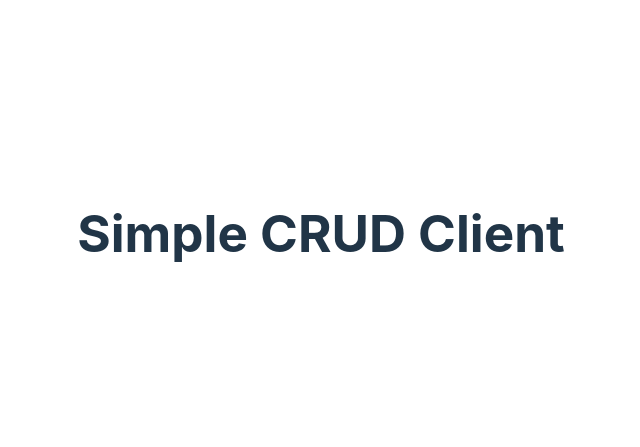
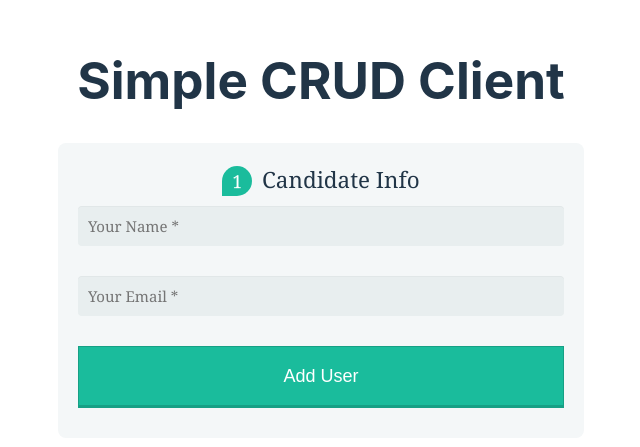
Before and after one commit to Abdullah149081/simple-crud-client, a React (Vite) app: page / in a window 1280 px wide. Shown: the part 167-614 px from the top of the page, without its empty margins (319-959 px from the left). Built offline with nearby package versions, Linux system fonts and the light colour scheme.

Commit message:
database post

```diff
--- a/index.html
+++ b/index.html
@@ -4,7 +4,7 @@
     <meta charset="UTF-8" />
     <link rel="icon" type="image/svg+xml" href="/vite.svg" />
     <meta name="viewport" content="width=device-width, initial-scale=1.0" />
-    <title>Vite + React</title>
+    <title>Simple Crud</title>
   </head>
   <body>
     <div id="root"></div>
--- a/src/App.jsx
+++ b/src/App.jsx
@@ -1,7 +1,41 @@
 import "./App.css";
 
 function App() {
-  return <h1>Simple CRUD Client</h1>;
+  const handlerSubmit = (e) => {
+    e.preventDefault();
+    const form = e.target;
+    const name = form.name.value;
+    const email = form.email.value;
+    const user = { name, email };
+
+    fetch("http://localhost:5000/users", {
+      method: "POST",
+      headers: {
+        "Content-Type": "application/json",
+      },
+      body: JSON.stringify(user),
+    })
+      .then((res) => res.json())
+      .then((data) => console.log(data));
+    form.reset();
+  };
+
+  return (
+    <div>
+      <h1>Simple CRUD Client</h1>
+      <div className="form-style-5">
+        <form onSubmit={handlerSubmit}>
+          <legend>
+            <span className="number">1</span> Candidate Info
+          </legend>
+          <input type="text" name="name" placeholder="Your Name *" />
+          <input type="email" name="email" placeholder="Your Email *" />
+
+          <input type="submit" value="Add User" />
+        </form>
+      </div>
+    </div>
+  );
 }
 
 export default App;
--- a/src/index.css
+++ b/src/index.css
@@ -63,3 +63,81 @@ button:focus-visible {
     background-color: #f9f9f9;
   }
 }
+.form-style-5 {
+  max-width: 500px;
+  padding: 10px 20px;
+  background: #f4f7f8;
+  margin: 10px auto;
+  padding: 20px;
+  background: #f4f7f8;
+  border-radius: 8px;
+  font-family: Georgia, "Times New Roman", Times, serif;
+}
+
+.form-style-5 legend {
+  font-size: 1.4em;
+  margin-bottom: 10px;
+}
+
+.form-style-5 input[type="text"],
+.form-style-5 input[type="email"],
+.form-style-5 select {
+  font-family: Georgia, "Times New Roman", Times, serif;
+  background: rgba(255, 255, 255, 0.1);
+  border: none;
+  border-radius: 4px;
+  font-size: 15px;
+  margin: 0;
+  outline: 0;
+  padding: 10px;
+  width: 100%;
+  box-sizing: border-box;
+  -webkit-box-sizing: border-box;
+  -moz-box-sizing: border-box;
+  background-color: #e8eeef;
+  color: #8a97a0;
+  -webkit-box-shadow: 0 1px 0 rgba(0, 0, 0, 0.03) inset;
+  box-shadow: 0 1px 0 rgba(0, 0, 0, 0.03) inset;
+  margin-bottom: 30px;
+}
+.form-style-5 input[type="text"]:focus,
+.form-style-5 input[type="email"]:focus,
+.form-style-5 select:focus {
+  background: #d2d9dd;
+}
+
+.form-style-5 .number {
+  background: #1abc9c;
+  color: #fff;
+  height: 30px;
+  width: 30px;
+  display: inline-block;
+  font-size: 0.8em;
+  margin-right: 4px;
+  line-height: 30px;
+  text-align: center;
+  text-shadow: 0 1px 0 rgba(255, 255, 255, 0.2);
+  border-radius: 15px 15px 15px 0px;
+}
+
+.form-style-5 input[type="submit"],
+.form-style-5 input[type="button"] {
+  position: relative;
+  display: block;
+  padding: 19px 39px 18px 39px;
+  color: #fff;
+  margin: 0 auto;
+  background: #1abc9c;
+  font-size: 18px;
+  text-align: center;
+  font-style: normal;
+  width: 100%;
+  border: 1px solid #16a085;
+  border-width: 1px 1px 3px;
+  margin-bottom: 10px;
+  cursor: pointer;
+}
+.form-style-5 input[type="submit"]:hover,
+.form-style-5 input[type="button"]:hover {
+  background: #109177;
+}
```
